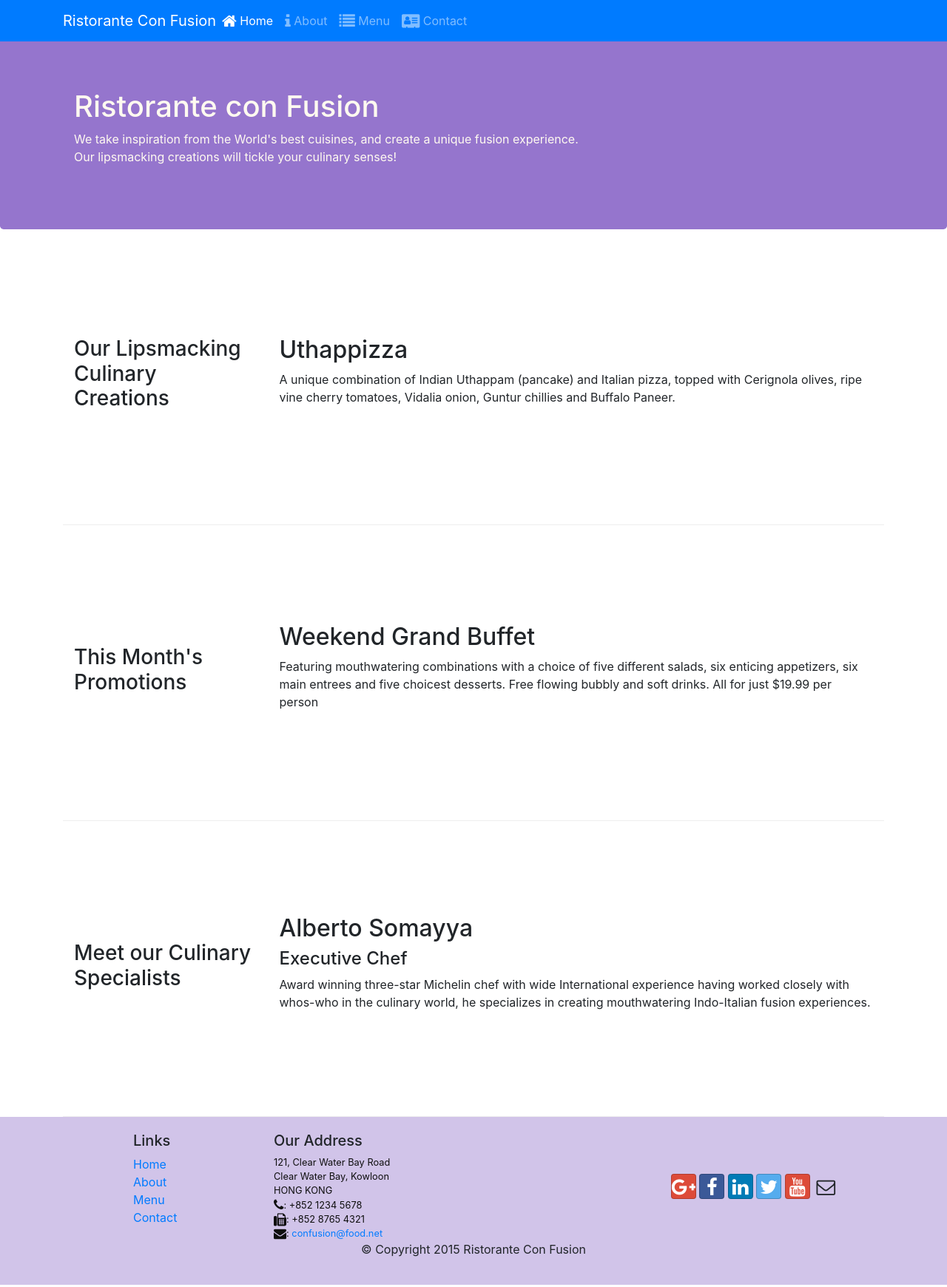
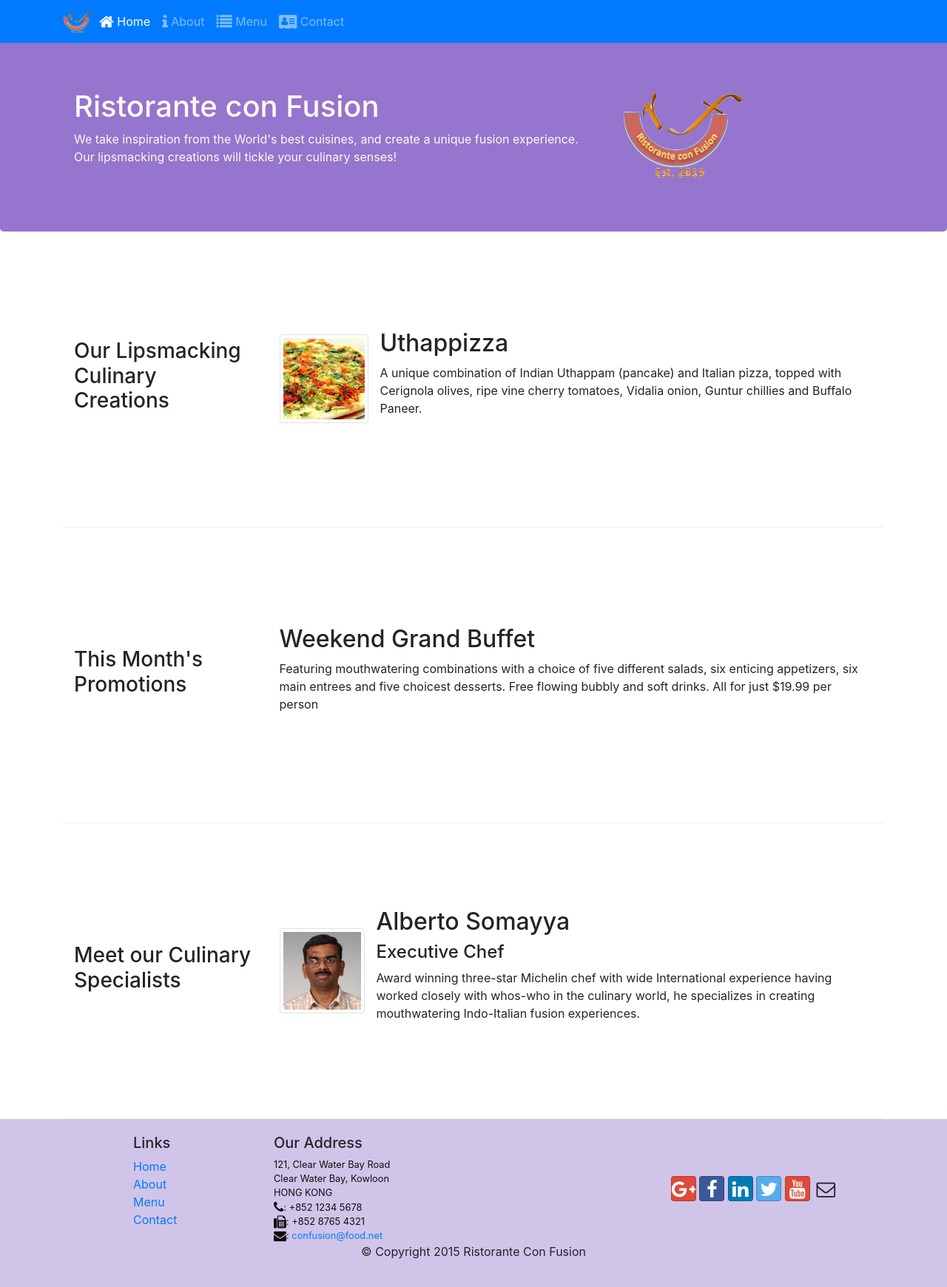
Before and after one commit to Durgesh2398/Coursera-front-end-bootstrap, a website: page index.html in a window 1280 px wide. Shown: the whole page at 74% size. Drawn offline with nearby package versions, Linux system fonts and the light colour scheme.

Commit message:
images and media

```diff
--- a/index.html
+++ b/index.html
@@ -21,7 +21,7 @@
             <button class="navbar-toggler" type="button" data-toggle="collapse" data-target="#Navbar">
                 <span class="navbar-toggler-icon"></span>
             </button>
-           <a class="navbar-brand mr-auto" href="#">Ristorante Con Fusion</a>
+           <a class="navbar-brand mr-auto" href="#"><img src="img/logo.png" height="30" width="41"></a>
            <div class="collapse navbar-collapse" id="Navbar">
             <ul class="navbar-nav mr-auto">
                 <ul class="navbar-nav mr-auto">
@@ -41,7 +41,8 @@
                     <h1>Ristorante con Fusion</h1>
                     <p>We take inspiration from the World's best cuisines, and create a unique fusion experience. Our lipsmacking creations will tickle your culinary senses!</p>
                 </div>
-                <div class="col col-sm">
+                <div class="col-12 col-sm align-self-center">
+                    <img src="img/logo.png" class="img-fluid">
                 </div>
             </div>
         </div>
@@ -53,8 +54,17 @@
                 <h3>Our Lipsmacking Culinary Creations</h3>
             </div>
             <div class="col-sm col-md flex-first">
-                <h2>Uthappizza</h2>
-                <p>A unique combination of Indian Uthappam (pancake) and Italian pizza, topped with Cerignola olives, ripe vine cherry tomatoes, Vidalia onion, Guntur chillies and Buffalo Paneer.</p>
+                <div class="media">
+                    <img class="d-flex mr-3 img-thumbnail align-self-center"
+                            src="img/uthappizza.png" alt="Uthappizza">
+                    <div class="media-body">
+                        <h2 class="mt-0">Uthappizza</h2>
+                        <p class="d-none d-sm-block">A unique combination of Indian Uthappam (pancake) and
+                            Italian pizza, topped with Cerignola olives, ripe vine
+                            cherry tomatoes, Vidalia onion, Guntur chillies and
+                            Buffalo Paneer.</p>
+                    </div>
+                </div>
             </div>
         </div>
 
@@ -74,9 +84,19 @@
                 <h3>Meet our Culinary Specialists</h3>
             </div>
             <div class="col-sm col-md flex-first">
-                <h2>Alberto Somayya</h2>
-                <h4>Executive Chef</h4>
-                <p>Award winning three-star Michelin chef with wide International experience having worked closely with whos-who in the culinary world, he specializes in creating mouthwatering Indo-Italian fusion experiences. </p>
+                <div class="media">
+                    <img class="d-flex mr-3 img-thumbnail align-self-center"
+                            src="img/alberto.png" alt="Alberto Somayya">
+                    <div class="media-body">
+                        <h2 class="mt-0">Alberto Somayya</h2>
+                        <h4>Executive Chef</h4>
+                        <p class="d-none d-sm-block">Award winning three-star Michelin chef with wide
+                            International experience having worked closely with
+                            whos-who in the culinary world, he specializes in
+                            creating mouthwatering Indo-Italian fusion experiences.
+                            </p>
+                    </div>
+                </div>
             </div>
         </div>
     </div>
```
Also changed, not shown: aboutus.html (+3 -2 lines), contactus.html (+3 -2 lines), img/alberto.png (added), img/buffet.png (added), img/logo.png (added), img/uthappizza.png (added), 1 other file.
